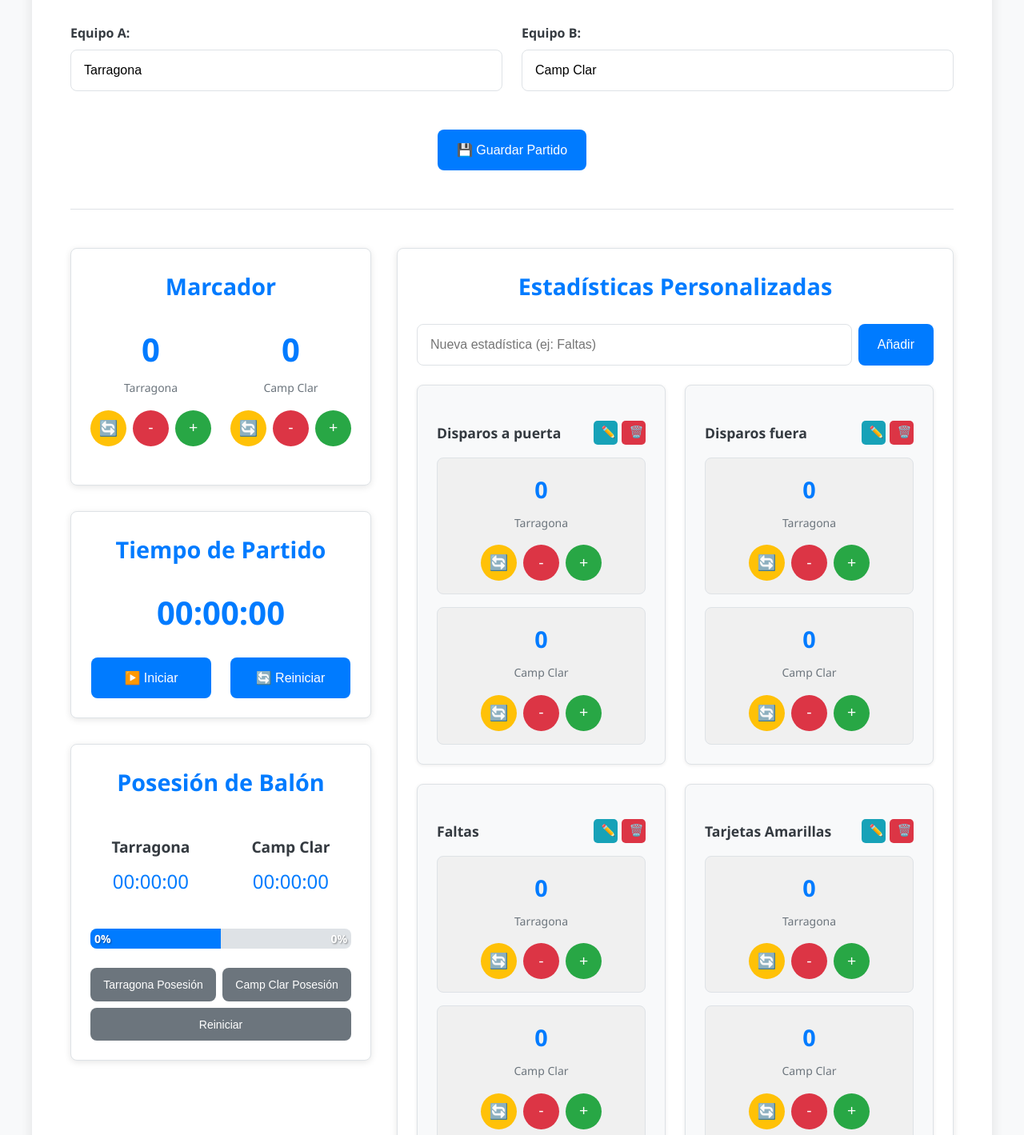
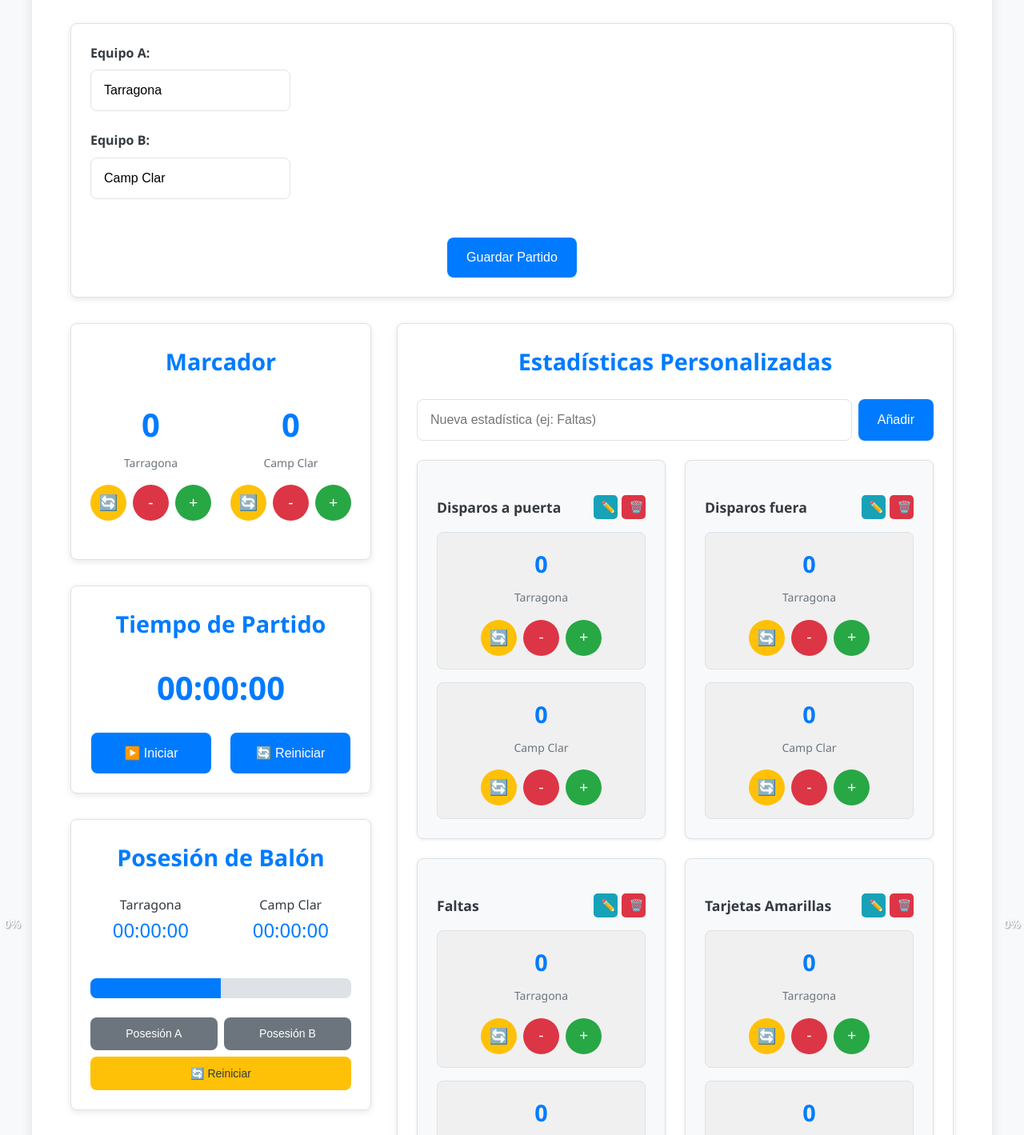
Before and after one commit to JulitoMara/app_estadisticas_v2, a plain HTML site: page index.html in a window 1280 px wide. Shown: the part 158-1577 px from the top of the page at 80% size. Drawn offline with Linux system fonts and the light colour scheme.

Commit message:
Update index.html

```diff
--- a/index.html
+++ b/index.html
@@ -5,53 +5,48 @@
     <meta name="viewport" content="width=device-width, initial-scale=1.0">
     <title>Estadísticas de Partido</title>
     <link rel="stylesheet" href="style.css">
-
-    <link rel="manifest" href="/manifest.json">
-    <meta name="apple-mobile-web-app-capable" content="yes">
-    <meta name="apple-mobile-web-app-status-bar-style" content="black-translucent">
-    <meta name="apple-mobile-web-app-title" content="Estadísticas">
-    <link rel="apple-touch-icon" href="/icon-192x192.png">
-    </head>
+    <link rel="manifest" href="manifest.json">
+    <link rel="apple-touch-icon" href="icon-192x192.png">
+    <meta name="theme-color" content="#007bff">
+    <meta name="description" content="Aplicación para gestionar estadísticas de un partido de fútbol, incluyendo marcador, tiempo y posesión.">
+</head>
 <body>
     <div class="main-app-container">
-        <h1>Estadísticas de Partido</h1>
-
-        <section class="config-section">
-            <div class="team-names-manager">
+        <header class="app-header">
+            <h1>Estadísticas de Partido</h1>
+            <div class="config-section card">
                 <div class="team-name-group">
                     <label for="teamAName">Equipo A:</label>
-                    <input type="text" id="teamAName" value="Tarragona">
+                    <input type="text" id="teamAName" value="Tarragona" placeholder="Nombre Equipo A">
                 </div>
                 <div class="team-name-group">
                     <label for="teamBName">Equipo B:</label>
-                    <input type="text" id="teamBName" value="Camp Clar">
+                    <input type="text" id="teamBName" value="Camp Clar" placeholder="Nombre Equipo B">
+                </div>
+                <div class="action-buttons">
+                    <button id="saveMatchBtn">Guardar Partido</button>
                 </div>
             </div>
-            <div class="action-buttons">
-                <button id="saveMatchBtn">💾 Guardar Partido</button>
-            </div>
-        </section>
+        </header>
 
-        <hr class="section-divider">
-
-        <div class="match-dashboard">
-            <div class="left-column">
+        <main class="match-dashboard">
+            <section class="left-column">
                 <div class="score-section card">
                     <h2>Marcador</h2>
                     <div class="stat-group">
                         <div class="team-score">
-                            <span id="teamAGoals" class="counter large-counter">0</span>
-                            <span id="teamALabelGoals" class="team-label">Tarragona</span>
-                            <div class="controls compact-controls">
+                            <span id="teamAGoals" class="counter">0</span>
+                            <span id="teamALabelGoals" class="team-label">Equipo A</span>
+                            <div class="controls">
                                 <button class="reset-btn" data-target="teamAGoals">🔄</button>
                                 <button class="minus-btn" data-target="teamAGoals">-</button>
                                 <button class="plus-btn" data-target="teamAGoals">+</button>
                             </div>
                         </div>
                         <div class="team-score">
-                            <span id="teamBGoals" class="counter large-counter">0</span>
-                            <span id="teamBLabelGoals" class="team-label">Camp Clar</span>
-                            <div class="controls compact-controls">
+                            <span id="teamBGoals" class="counter">0</span>
+                            <span id="teamBLabelGoals" class="team-label">Equipo B</span>
+                            <div class="controls">
                                 <button class="reset-btn" data-target="teamBGoals">🔄</button>
                                 <button class="minus-btn" data-target="teamBGoals">-</button>
                                 <button class="plus-btn" data-target="teamBGoals">+</button>
@@ -60,45 +55,42 @@
                     </div>
                 </div>
 
-                <section class="match-timer-section card">
+                <div class="match-timer-section card">
                     <h2>Tiempo de Partido</h2>
-                    <span id="matchTimer" class="timer large-timer">00:00:00</span>
-                    <div class="match-timer-controls compact-controls">
-                        <button id="toggleMatchTimer" class="play-pause-btn">▶️ Iniciar</button>
-                        <button id="resetMatchTimer" class="reset-btn">🔄 Reiniciar</button>
+                    <span id="matchTimer" class="timer">00:00:00</span>
+                    <div class="match-timer-controls">
+                        <button id="toggleMatchTimer">▶️ Iniciar</button>
+                        <button id="resetMatchTimer">🔄 Reiniciar</button>
                     </div>
-                </section>
+                </div>
 
                 <div class="possession-section card">
                     <h2>Posesión de Balón</h2>
                     <div class="possession-timers-container">
                         <div class="timer-group">
-                            <h3 id="possessionTeamA">Tarragona</h3>
+                            <span id="possessionTeamA">Equipo A</span>
                             <span id="possessionTimerA" class="timer">00:00:00</span>
+                            <span id="possessionPercentA" class="possession-percentage-text">0%</span>
                         </div>
                         <div class="timer-group">
-                            <h3 id="possessionTeamB">Camp Clar</h3>
+                            <span id="possessionTeamB">Equipo B</span>
                             <span id="possessionTimerB" class="timer">00:00:00</span>
+                            <span id="possessionPercentB" class="possession-percentage-text">0%</span>
                         </div>
                     </div>
-
                     <div class="possession-bar-container">
-                        <div class="possession-bar-fill" id="possessionBarA"></div>
-                        <div class="possession-percentage-text" id="possessionPercentA">0%</div>
-                        <div class="possession-percentage-text" id="possessionPercentB">0%</div>
+                        <div id="possessionBarA" class="possession-bar-fill"></div>
                     </div>
-
-                    <div class="possession-controls compact-controls">
-                        <button id="togglePossessionA">Tarragona Posesión</button>
-                        <button id="togglePossessionB">Camp Clar Posesión</button>
-                        <button id="resetPossession">Reiniciar</button>
+                    <div class="possession-controls">
+                        <button id="togglePossessionA">Posesión A</button>
+                        <button id="togglePossessionB">Posesión B</button>
+                        <button id="resetPossession" class="reset-btn">🔄 Reiniciar</button>
                     </div>
                 </div>
+            </section>
 
-            </div>
-
-            <div class="right-column">
-                <section class="custom-stats-management card">
+            <section class="right-column">
+                <div class="custom-stats-management card">
                     <h2>Estadísticas Personalizadas</h2>
                     <div class="add-custom-stat-integrated">
                         <input type="text" id="newStatName" placeholder="Nueva estadística (ej: Faltas)">
@@ -106,24 +98,20 @@
                     </div>
                     <div id="generalStatsContainer" class="custom-stats-grid">
                         </div>
-                </section>
-            </div>
-        </div>
+                </div>
+            </section>
+        </main>
 
         <hr class="section-divider">
 
-        <button id="resetAll">Reiniciar Todas las Estadísticas</button>
-
-        <hr class="section-divider">
         <section class="history-section">
             <h2>Historial de Partidos</h2>
-            <div id="matchesHistoryList">
-                <p>No hay partidos guardados aún.</p>
+            <div id="matchesHistoryList" class="card">
                 </div>
+            <button id="resetAll" class="reset-all-button">Reiniciar Todas las Estadísticas del Partido Actual</button>
         </section>
-
     </div>
 
     <script src="script.js"></script>
-    </body>
+</body>
 </html>
```
